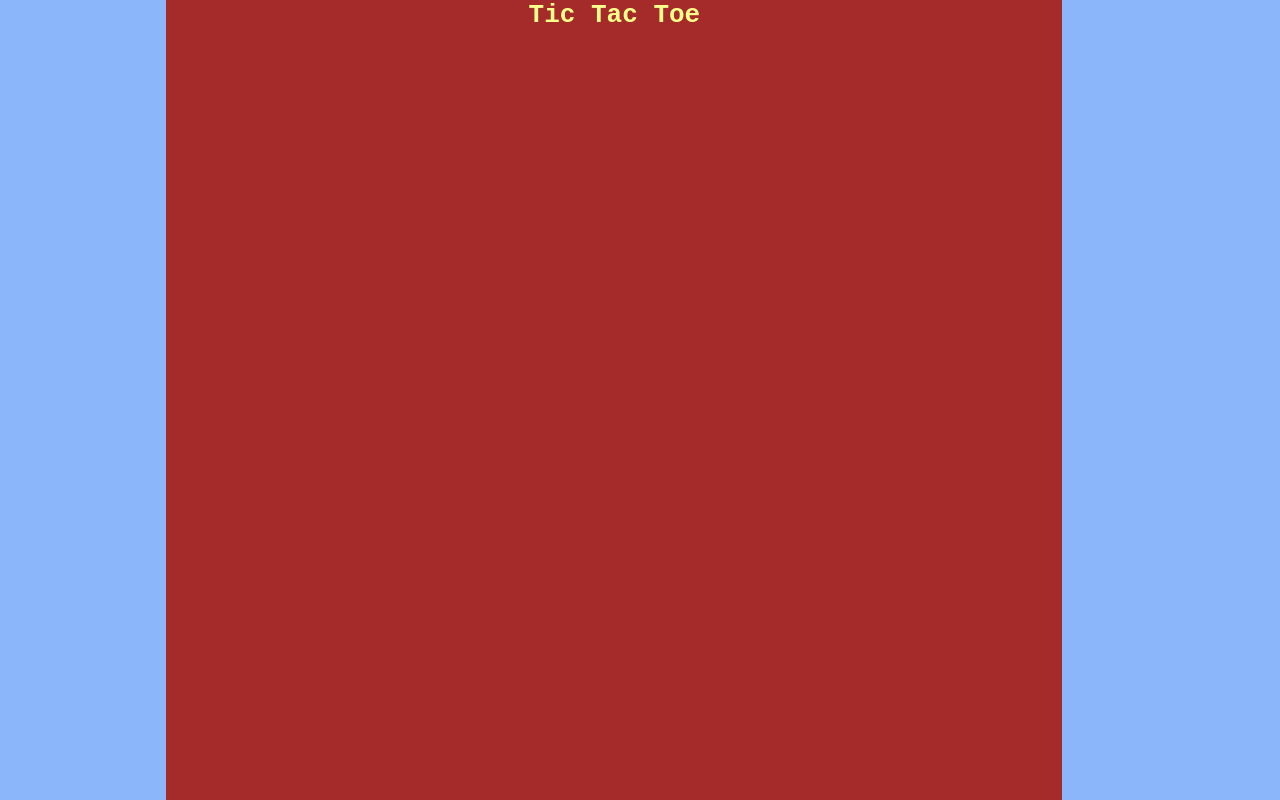
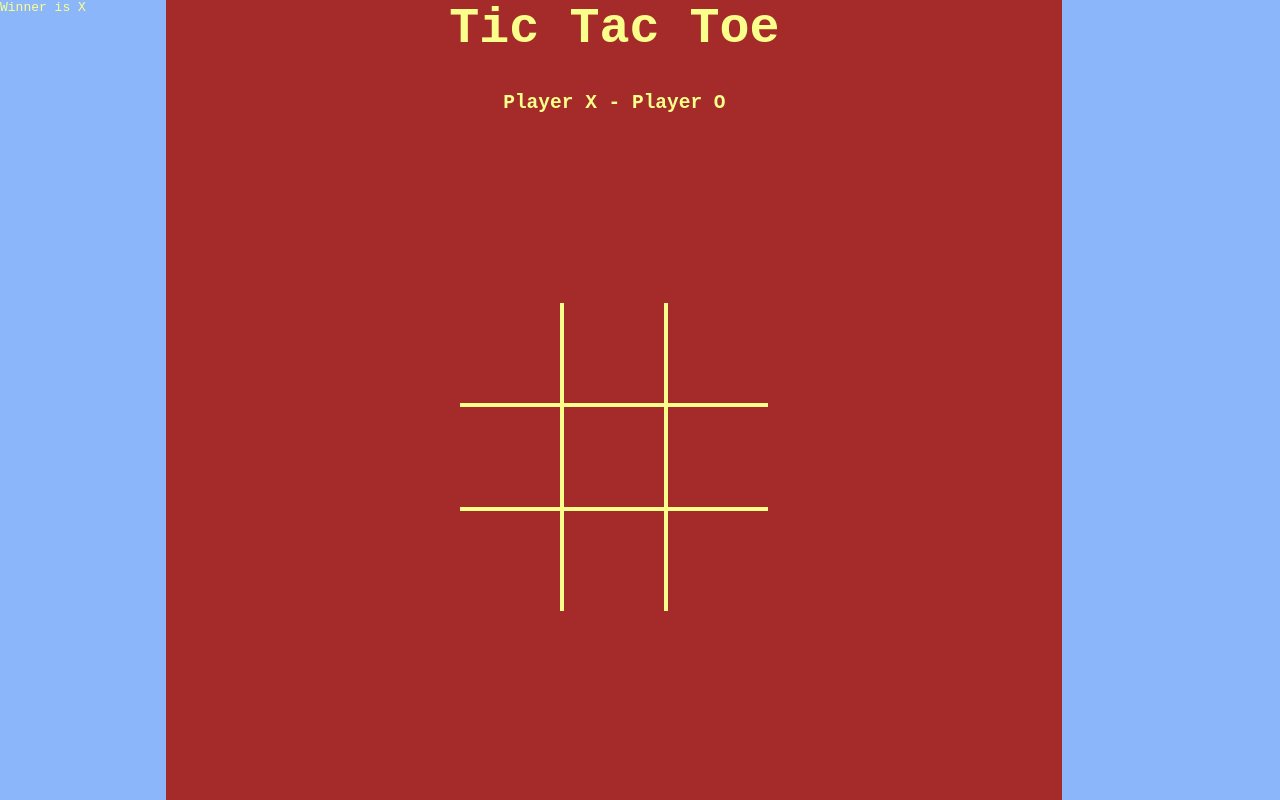
Before and after one commit to mohamedali6491/Tic-Tac-Toe, a plain HTML site: page index.html in a window 1280 px wide. Drawn offline with Linux system fonts and the light colour scheme.

Commit message:
Grid is done

```diff
--- a/index.html
+++ b/index.html
@@ -4,12 +4,26 @@
     <meta charset="UTF-8">
     <meta name="viewport" content="width=device-width, initial-scale=1.0">
     <link rel="stylesheet" href="style.css">
+    <script src="jscript.js" defer></script>
     <title>Tic Tac Toe</title>
 </head>
 <body>
     <div class="container">
-        <h1>Tic Tac Toe</h1>
-        <div class="grid"></div>
+        <h1 style="font-size:50px;">Tic Tac Toe</h1>
+        <br />
+        <h2 style="padding-top: 20px;">Player X - Player O</h2>
+        <div class="grid">
+            <div class="item"></div>
+            <div class="item"></div>
+            <div class="item"></div>
+            <div class="item"></div>
+            <div class="item"></div>
+            <div class="item"></div>
+            <div class="item"></div>
+            <div class="item"></div>
+            <div class="item"></div>
+        </div>
     </div>
+    <div class="winner">Winner is X</div>
 </body>
 </html>
--- a/style.css
+++ b/style.css
@@ -22,5 +22,36 @@ body{
 }
 
 .grid{
+    width: 100vw;
+    height:100vh;
+    display: grid;
+    justify-content: center;
+    align-content: center;
+    grid-template-columns: repeat(3,auto);
+}
+
+.item{
+    width: 100px;
+    height: 100px;
+    border: 2px solid rgb(250,255,140);
+}
+
+.grid :first-child,:nth-child(2),:nth-child(3){
+border-top: none;
+}
+
+.grid :first-child,:nth-child(4),:nth-child(7){
+    border-left: none;
+}
+
+.grid :last-child,:nth-child(8),:nth-child(7){
+border-bottom: none;
+}
+
+.grid :last-child,:nth-child(3),:nth-child(6){
+    border-right: none;
+}
+
+.winner{
 
 }
```
